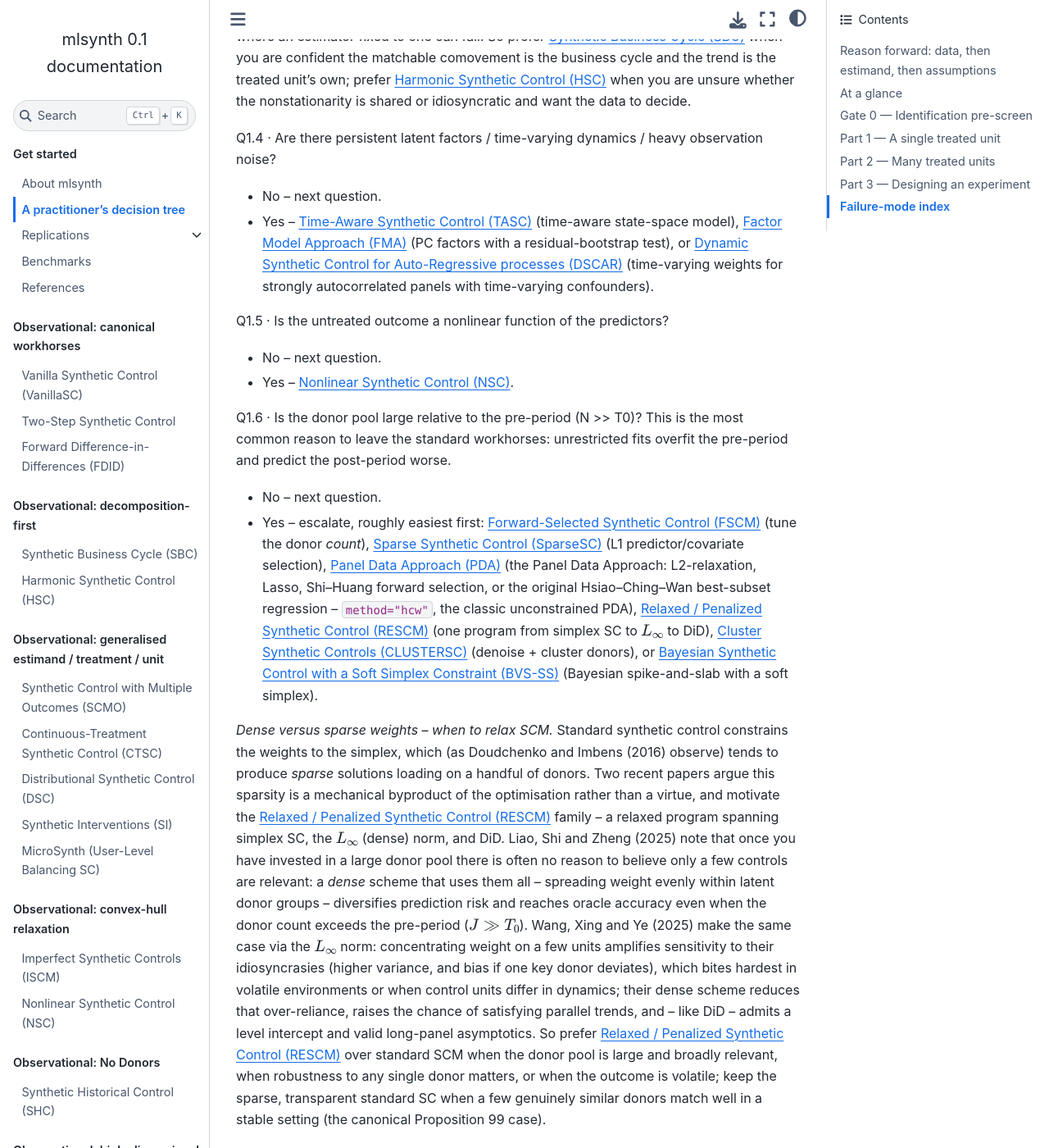
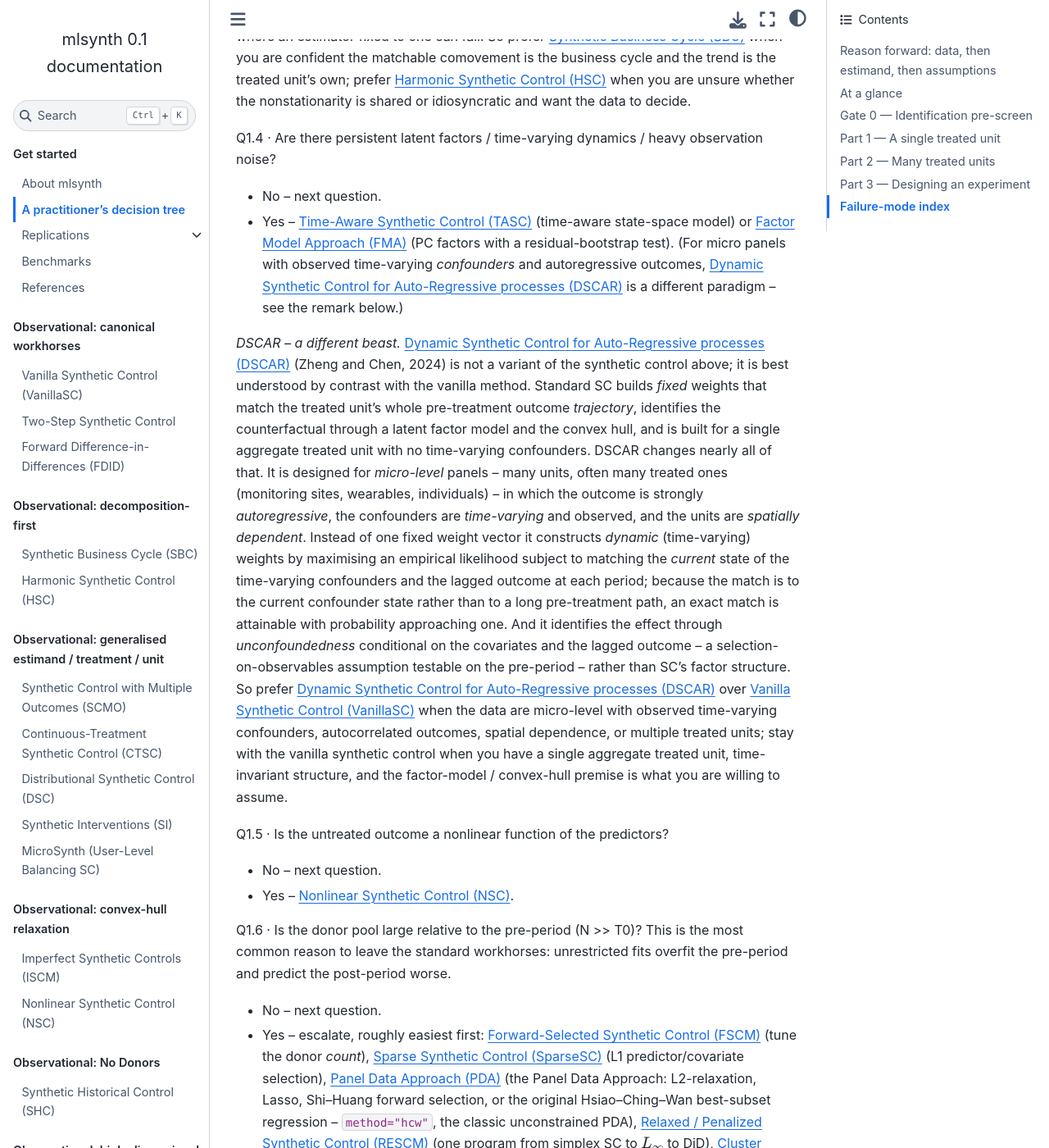
Before and after one commit to jgreathouse9/mlsynth, a Sphinx documentation site: the page built from docs/choose.rst, in a window 1280 px wide and 1400 px high, scrolled down 7866 px. Shown: the whole window at 82% size. Built offline with Sphinx 7.4.7 and the Sphinx Book theme 1.1.4, drawn with Linux system fonts in a browser that asks for light colours.

Commit message:
docs(choose): DSCAR as its own paradigm, contrasted with vanilla SC
DSCAR is not a variant of standard SC and was misgrouped with tasc/fma in the
"latent factors / dynamics" gate. Pull it out of that bullet and give it a
dedicated "DSCAR -- a different beast" remark contrasting it with VanillaSC, per
Zheng & Chen (2024): standard SC uses fixed weights matching the whole
pre-treatment trajectory, a factor model and the convex hull, for a single
aggregate treated unit. DSCAR instead targets micro-level panels with strongly
autoregressive outcomes, observed time-varying confounders, spatial dependence,
and often multiple treated units; it builds dynamic (time-varying) weights by
empirical likelihood matching the current confounder state and the lagged outcome
each period (exact match attainable), and identifies via unconfoundedness
conditional on covariates and the lagged outcome rather than a factor structure.
Prefer DSCAR over VanillaSC in that micro / time-varying-confounder / AR regime.

Co-Authored-By: Claude Opus 4.8 <noreply@anthropic.com>
Claude-Session: https://claude.ai/code/session_015nRd88pbMUETcrkKY1S6Hr

```diff
--- a/docs/choose.rst
+++ b/docs/choose.rst
@@ -347,9 +347,33 @@ Q1.4 · Are there persistent latent factors / time-varying dynamics / heavy
 observation noise?
 
 * No -- next question.
-* Yes -- :doc:`tasc` (time-aware state-space model), :doc:`fma` (PC factors with
-  a residual-bootstrap test), or :doc:`dscar` (time-varying weights for strongly
-  autocorrelated panels with time-varying confounders).
+* Yes -- :doc:`tasc` (time-aware state-space model) or :doc:`fma` (PC factors
+  with a residual-bootstrap test). (For micro panels with observed time-varying
+  *confounders* and autoregressive outcomes, :doc:`dscar` is a different
+  paradigm -- see the remark below.)
+
+*DSCAR -- a different beast.* :doc:`dscar` (Zheng and Chen, 2024) is not a variant
+of the synthetic control above; it is best understood by contrast with the vanilla
+method. Standard SC builds *fixed* weights that match the treated unit's whole
+pre-treatment outcome *trajectory*, identifies the counterfactual through a latent
+factor model and the convex hull, and is built for a single aggregate treated unit
+with no time-varying confounders. DSCAR changes nearly all of that. It is designed
+for *micro-level* panels -- many units, often many treated ones (monitoring sites,
+wearables, individuals) -- in which the outcome is strongly *autoregressive*, the
+confounders are *time-varying* and observed, and the units are *spatially
+dependent*. Instead of one fixed weight vector it constructs *dynamic*
+(time-varying) weights by maximising an empirical likelihood subject to matching
+the *current* state of the time-varying confounders and the lagged outcome at each
+period; because the match is to the current confounder state rather than to a long
+pre-treatment path, an exact match is attainable with probability approaching one.
+And it identifies the effect through *unconfoundedness* conditional on the
+covariates and the lagged outcome -- a selection-on-observables assumption testable
+on the pre-period -- rather than SC's factor structure. So prefer :doc:`dscar` over
+:doc:`vanillasc` when the data are micro-level with observed time-varying
+confounders, autocorrelated outcomes, spatial dependence, or multiple treated
+units; stay with the vanilla synthetic control when you have a single aggregate
+treated unit, time-invariant structure, and the factor-model / convex-hull premise
+is what you are willing to assume.
 
 Q1.5 · Is the untreated outcome a nonlinear function of the predictors?
 
```
